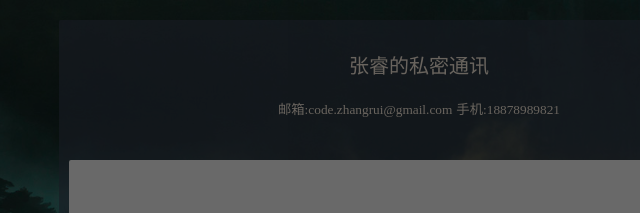
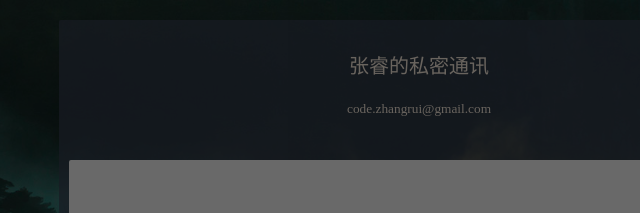
Before and after one commit to code-zhangrui/rui-chatroom, a website: page src/index.html in a window 1280 px wide. Shown: the top 213 px of the page, 221-861 px from the left. Drawn offline with nearby package versions, Linux system fonts and the light colour scheme; no server answers.

Commit message:
最后的微调

```diff
--- a/src/index.html
+++ b/src/index.html
@@ -15,7 +15,7 @@
         <div class="wrapper">
             <div class="banner">
                 <p>张睿的私密通讯</p>
-                <small>邮箱:code.zhangrui@gmail.com</small> <small>手机:18878989821</small>
+                <small>code.zhangrui@gmail.com</small>
                 <span id="status"></span>
             </div>
             <div id="historyMsg">
--- a/src/main.css
+++ b/src/main.css
@@ -11,10 +11,10 @@ a{
 }
 .wrapper {
     width: 700px;
-    height: 550px;
+    height: 530px;
     padding: 10px;
     margin: 20px auto;
-    background-color: rgba(52, 61, 80,0.6);
+    background-color: rgba(52, 61, 80,0.7);
     border-radius:2px;
 }
 #loginWrapper {
@@ -141,5 +141,5 @@ input{
     height:19px;
 }
 #rename{
-    width:160px;
+    width:161px;
 }
```
